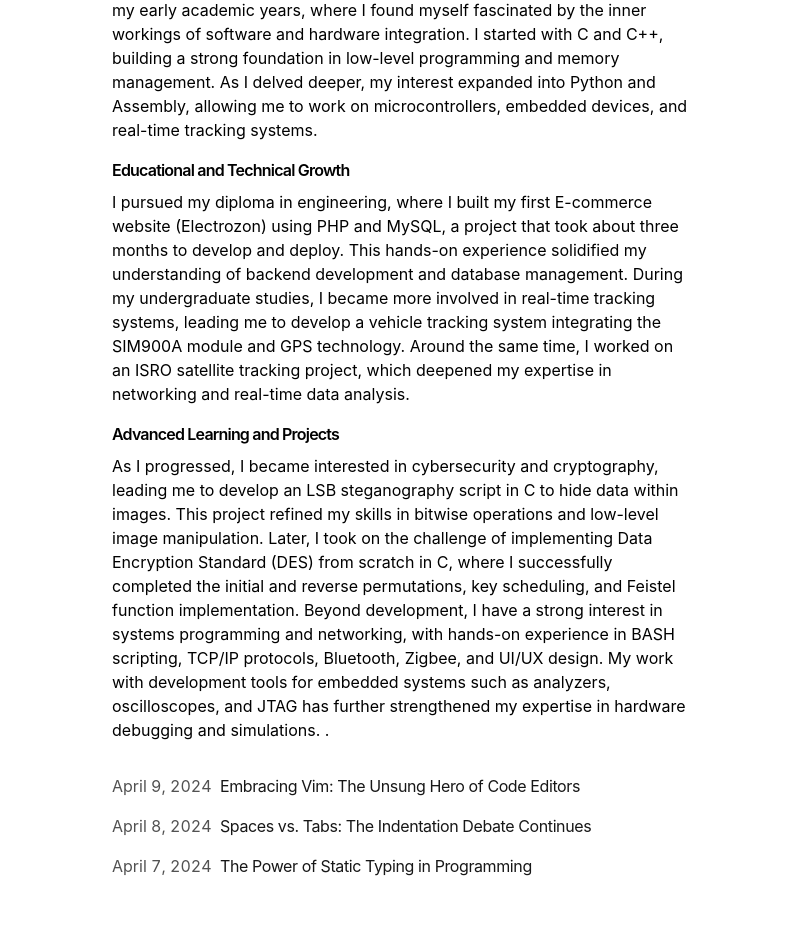
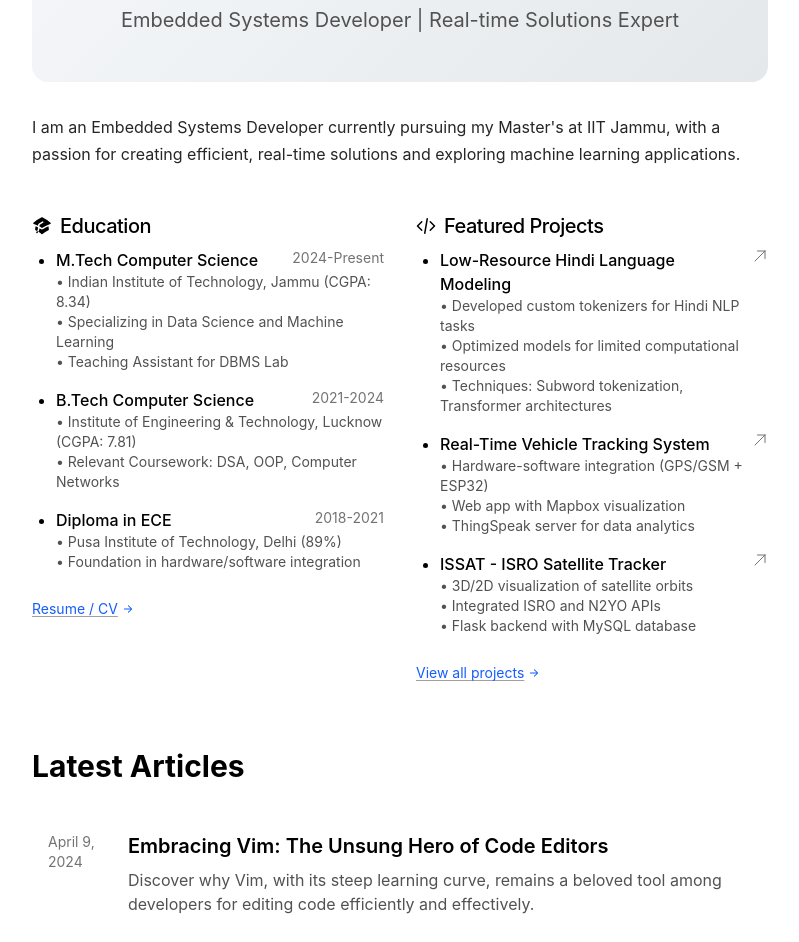
Before and after one commit to rohitkrtiwari/portfolio-web, a Next.js app: page / in a window 1280 px wide. Shown: the part 250-1192 px from the top of the page, without its empty margins (240-1039 px from the left). Built offline with nearby package versions, Linux system fonts and the light colour scheme.

Commit message:
Landing Page with new layout and content

```diff
--- a/app/components/nav.tsx
+++ b/app/components/nav.tsx
@@ -3,9 +3,6 @@ import Link from 'next/link'
 const navItems = {
   '/': {
     name: 'Home',
-  },
-  '/education': {
-    name: 'Education',
   },
   '/Projects': {
     name: 'Projects',
--- a/app/components/posts.tsx
+++ b/app/components/posts.tsx
@@ -1,36 +1,58 @@
 import Link from 'next/link'
 import { formatDate, getBlogPosts } from 'app/blog/utils'
+import { ArrowRightIcon } from '@heroicons/react/20/solid'
 
-export function BlogPosts() {
-  let allBlogs = getBlogPosts()
+type BlogPostsProps = {
+  limit?: number
+  showAllLink?: boolean
+  className?: string
+}
+
+export function BlogPosts({ limit, showAllLink = true, className = '' }: BlogPostsProps) {
+  const allBlogs = getBlogPosts()
+    .sort((a, b) =>
+      new Date(b.metadata.publishedAt).getTime() - new Date(a.metadata.publishedAt).getTime()
+    )
+    .slice(0, limit)
 
   return (
-    <div>
-      {allBlogs
-        .sort((a, b) => {
-          if (
-            new Date(a.metadata.publishedAt) > new Date(b.metadata.publishedAt)
-          ) {
-            return -1
-          }
-          return 1
-        })
-        .map((post) => (
+    <div className={`space-y-10 ${className}`}>
+      {allBlogs.map((post) => (
+        <article key={post.slug} className="group">
           <Link
-            key={post.slug}
-            className="flex flex-col space-y-1 mb-4"
             href={`/blog/${post.slug}`}
+            className="block hover:bg-neutral-50 dark:hover:bg-neutral-800/50 p-4 rounded-lg transition"
           >
-            <div className="w-full flex flex-col md:flex-row space-x-0 md:space-x-2">
-              <p className="text-neutral-600 dark:text-neutral-400 w-[100px] tabular-nums">
+            <div className="flex gap-4 items-start">
+              <time className="text-neutral-500 dark:text-neutral-400 text-sm w-16 flex-shrink-0">
                 {formatDate(post.metadata.publishedAt, false)}
-              </p>
-              <p className="text-neutral-900 dark:text-neutral-100 tracking-tight">
-                {post.metadata.title}
-              </p>
+              </time>
+              <div>
+                <h2 className="text-xl font-semibold group-hover:text-blue-600 transition">
+                  {post.metadata.title}
+                </h2>
+                {post.metadata.summary && (
+                  <p className="text-neutral-600 dark:text-neutral-400 mt-2">
+                    {post.metadata.summary}
+                  </p>
+                )}
+              </div>
             </div>
           </Link>
-        ))}
+        </article>
+      ))}
+
+      {showAllLink && limit && allBlogs.length >= limit && (
+        <div className="mt-12 text-center2">
+          <Link
+            href="/blog"
+            className="inline-flex items-center text-blue-600 dark:text-blue-400 hover:underline"
+          >
+            View all articles
+            <ArrowRightIcon className="w-4 h-4 ml-1" />
+          </Link>
+        </div>
+      )}
     </div>
   )
 }
--- a/app/global.css
+++ b/app/global.css
@@ -148,3 +148,63 @@ table {
 .title {
   text-wrap: balance;
 }
+
+/* Add these to your existing global.css */
+
+/* Hero Section */
+.hero {
+  background: linear-gradient(135deg, #f5f7fa 0%, #e4e8eb 100%);
+  border-radius: 1rem;
+  margin: 2rem 0;
+  padding: 3rem 1rem;
+}
+
+.dark .hero {
+  background: linear-gradient(135deg, #1a202c 0%, #2d3748 100%);
+}
+
+/* Grid Layout */
+.grid {
+  display: grid;
+}
+
+.gap-8 {
+  gap: 2rem;
+}
+
+/* Featured Posts */
+.featured-posts {
+  margin-top: 4rem;
+}
+
+/* Prose Enhancements */
+.prose {
+  max-width: 100%;
+}
+
+.prose p {
+  margin-bottom: 1.25rem;
+  line-height: 1.7;
+}
+
+/* Responsive Design */
+@media (max-width: 768px) {
+  .hero {
+    padding: 2rem 1rem;
+  }
+
+  .grid {
+    grid-template-columns: 1fr;
+  }
+}
+
+/* Button Styles */
+.hover\:bg-blue-700:hover {
+  background-color: #1d4ed8;
+}
+
+.transition {
+  transition-property: background-color, border-color, color, fill, stroke;
+  transition-timing-function: cubic-bezier(0.4, 0, 0.2, 1);
+  transition-duration: 150ms;
+}
--- a/app/layout.tsx
+++ b/app/layout.tsx
@@ -52,7 +52,7 @@ export default function RootLayout({
         GeistMono.variable
       )}
     >
-      <body className="antialiased max-w-xl mx-4 mt-8 lg:mx-auto">
+      <body className="antialiased max-w-3xl mx-auto px-4 lg:max-w-4xl">
         <main className="flex-auto min-w-0 mt-6 flex flex-col px-2 md:px-0">
           <Navbar />
           {children}
--- a/app/page.tsx
+++ b/app/page.tsx
@@ -1,38 +1,174 @@
 import { BlogPosts } from 'app/components/posts'
+import Link from 'next/link'
+import { ArrowRightIcon, CodeBracketIcon, AcademicCapIcon } from '@heroicons/react/20/solid'
+import { ArrowUpRightIcon, CodeBracketSquareIcon } from '@heroicons/react/24/outline' // Use this as GitHub icon
 
+
+// import { AcademicCapIcon, CodeBracketIcon, ArrowRightIcon } from '@heroicons/react/20/solid'
 export default function Page() {
   return (
-    <section>
-      <h1 className="mb-8 text-2xl font-semibold tracking-tighter">
-        Hello, I'm Rohit Tiwari 👋
-      </h1>
-      <p className="mb-4">
-        {`I am an Embedded Systems Developer with a passion for creating efficient, real-time solutions. My journey into the world of programming began during my early academic years, where I found myself fascinated by the inner workings of software and hardware integration. I started with C and C++, building a strong foundation in low-level programming and memory management. As I delved deeper, my interest expanded into Python and Assembly, allowing me to work on microcontrollers, embedded devices, and real-time tracking systems.
-      `}
-      </p>
-      <h4 className="mb-2 font-semibold tracking-tighter">
-      Educational and Technical Growth
-      </h4>
-      <p className="mb-4">
-        {`
-        I pursued my diploma in engineering, where I built my first E-commerce website (Electrozon) using PHP and MySQL, a project that took about three months to develop and deploy. This hands-on experience solidified my understanding of backend development and database management.
+    <div className="max-w-3xl mx-auto px-4">
+      {/* Hero Section */}
+      <section className="hero text-center py-12 mb-8">
+        <h1 className="text-4xl font-bold mb-2 bg-gradient-to-r from-blue-600 to-teal-400 bg-clip-text text-transparent">
+          Hello, I'm Rohit Tiwari!
+        </h1>
+        <h2 className="text-xl text-neutral-600 dark:text-neutral-400">
+          Embedded Systems Developer | Real-time Solutions Expert
+        </h2>
+      </section>
 
-        During my undergraduate studies, I became more involved in real-time tracking systems, leading me to develop a vehicle tracking system integrating the SIM900A module and GPS technology. Around the same time, I worked on an ISRO satellite tracking project, which deepened my expertise in networking and real-time data analysis.
-        `}
-        </p>
-        <h4 className="mb-2 font-semibold tracking-tighter">
-        Advanced Learning and Projects
-        </h4>
-        <p className="mb-4">
-        {`
-        As I progressed, I became interested in cybersecurity and cryptography, leading me to develop an LSB steganography script in C to hide data within images. This project refined my skills in bitwise operations and low-level image manipulation. Later, I took on the challenge of implementing Data Encryption Standard (DES) from scratch in C, where I successfully completed the initial and reverse permutations, key scheduling, and Feistel function implementation.
+      {/* About Section */}
+      <section className="about mb-16">
+        <div className="prose dark:prose-invert max-w-none">
+          <p className="mb-6">
+            {`I am an Embedded Systems Developer currently pursuing my Master's at IIT Jammu, with a passion for creating efficient, real-time solutions and exploring machine learning applications.`}
+          </p>
 
-        Beyond development, I have a strong interest in systems programming and networking, with hands-on experience in BASH scripting, TCP/IP protocols, Bluetooth, Zigbee, and UI/UX design. My work with development tools for embedded systems such as analyzers, oscilloscopes, and JTAG has further strengthened my expertise in hardware debugging and simulations.
-.`}
-      </p>
-      <div className="my-8">
-        <BlogPosts />
-      </div>
-    </section>
+          <div className="grid md:grid-cols-2 gap-8">
+            {/* Education Column - Reverse Chronological */}
+            <div>
+              <h3 className="text-xl font-semibold mb-4 flex items-center">
+                <AcademicCapIcon className="w-5 h-5 mr-2" />
+                Education
+              </h3>
+
+              <ul className="space-y-4">
+                <li>
+                  <div className="flex justify-between">
+                    <strong>M.Tech Computer Science</strong>
+                    <span className="text-sm text-neutral-500">2024-Present</span>
+                  </div>
+                  <div className="text-sm text-neutral-600 dark:text-neutral-400">
+                    • Indian Institute of Technology, Jammu (CGPA: 8.34)
+                    <br/>• Specializing in Data Science and Machine Learning
+                    <br/>• Teaching Assistant for DBMS Lab
+                  </div>
+                </li>
+                <li>
+                  <div className="flex justify-between">
+                    <strong>B.Tech Computer Science</strong>
+                    <span className="text-sm text-neutral-500">2021-2024</span>
+                  </div>
+                  <div className="text-sm text-neutral-600 dark:text-neutral-400">
+                    • Institute of Engineering & Technology, Lucknow (CGPA: 7.81)
+                    <br/>• Relevant Coursework: DSA, OOP, Computer Networks
+                  </div>
+                </li>
+                <li>
+                  <div className="flex justify-between">
+                    <strong>Diploma in ECE</strong>
+                    <span className="text-sm text-neutral-500">2018-2021</span>
+                  </div>
+                  <div className="text-sm text-neutral-600 dark:text-neutral-400">
+                    • Pusa Institute of Technology, Delhi (89%)
+                    <br/>• Foundation in hardware/software integration
+                  </div>
+                </li>
+              </ul>
+              <div className="mt-6">
+                <Link
+                  href="/resume.pdf"
+                  className="inline-flex items-center text-sm text-blue-600 dark:text-blue-400 hover:underline"
+                >
+                  Resume / CV
+                  <ArrowRightIcon className="w-3 h-3 ml-1" />
+                </Link>
+              </div>
+            </div>
+
+            {/* Projects Column - Prioritized */}
+            <div>
+              <h3 className="text-xl font-semibold mb-4 flex items-center">
+                <CodeBracketIcon className="w-5 h-5 mr-2" />
+                Featured Projects
+              </h3>
+
+              <ul className="space-y-4">
+                <li>
+                  <div className="flex justify-between items-start">
+                    <strong>Low-Resource Hindi Language Modeling</strong>
+                    <a
+                      href="https://github.com/rohitkrtiwari/Low-Resource-NLP-Indian-Language-LLMs"
+                      target="_blank"
+                      rel="noopener noreferrer"
+                      className="ml-2 text-neutral-500 hover:text-blue-500 transition"
+                      aria-label="GitHub repository"
+                    >
+                      <ArrowUpRightIcon className="w-4 h-4" />
+                    </a>
+                  </div>
+                  <div className="text-sm text-neutral-600 dark:text-neutral-400">
+                    • Developed custom tokenizers for Hindi NLP tasks
+                    <br/>• Optimized models for limited computational resources
+                    <br/>• Techniques: Subword tokenization, Transformer architectures
+                  </div>
+                </li>
+
+                <li>
+                  <div className="flex justify-between items-start">
+                    <strong>Real-Time Vehicle Tracking System</strong>
+                    <a
+                      href="https://github.com/rohitkrtiwari/real-time-vehicle-tracking-system"
+                      target="_blank"
+                      rel="noopener noreferrer"
+                      className="ml-2 text-neutral-500 hover:text-blue-500 transition"
+                      aria-label="GitHub repository"
+                    >
+                      <ArrowUpRightIcon className="w-4 h-4" />
+                    </a>
+                  </div>
+                  <div className="text-sm text-neutral-600 dark:text-neutral-400">
+                    • Hardware-software integration (GPS/GSM + ESP32)
+                    <br/>• Web app with Mapbox visualization
+                    <br/>• ThingSpeak server for data analytics
+                  </div>
+                </li>
+
+                <li>
+                  <div className="flex justify-between items-start">
+                    <strong>ISSAT - ISRO Satellite Tracker</strong>
+                    <a
+                      href="https://github.com/rohitkrtiwari/ISSAT-ISRO-Satellite-Tracker"
+                      target="_blank"
+                      rel="noopener noreferrer"
+                      className="ml-2 text-neutral-500 hover:text-blue-500 transition"
+                      aria-label="GitHub repository"
+                    >
+                      <ArrowUpRightIcon className="w-4 h-4" />
+                    </a>
+                  </div>
+                  <div className="text-sm text-neutral-600 dark:text-neutral-400">
+                    • 3D/2D visualization of satellite orbits
+                    <br/>• Integrated ISRO and N2YO APIs
+                    <br/>• Flask backend with MySQL database
+                  </div>
+                </li>
+              </ul>
+
+              <div className="mt-6">
+                <Link
+                  href="/Projects"
+                  className="inline-flex items-center text-sm text-blue-600 dark:text-blue-400 hover:underline"
+                >
+                  View all projects
+                  <ArrowRightIcon className="w-3 h-3 ml-1" />
+                </Link>
+              </div>
+            </div>
+          </div>
+        </div>
+      </section>
+
+
+      {/* Featured Posts Section */}
+      <section className="mb-16">
+        <h2 className="text-3xl font-bold mb-8">
+          Latest Articles
+        </h2>
+
+        <BlogPosts limit={3} />
+      </section>
+    </div>
   )
 }
--- a/package.json
+++ b/package.json
@@ -6,6 +6,7 @@
     "start": "next start"
   },
   "dependencies": {
+    "@heroicons/react": "^2.2.0",
     "@tailwindcss/postcss": "4.0.0-alpha.13",
     "@types/node": "20.11.17",
     "@types/react": "18.2.55",
```
Also changed, not shown: app/about/page.tsx (added, +9 -0 lines), app/contact/page.tsx (added, +10 -0 lines), 1 other file (tests, documents, lock files or other folders).
